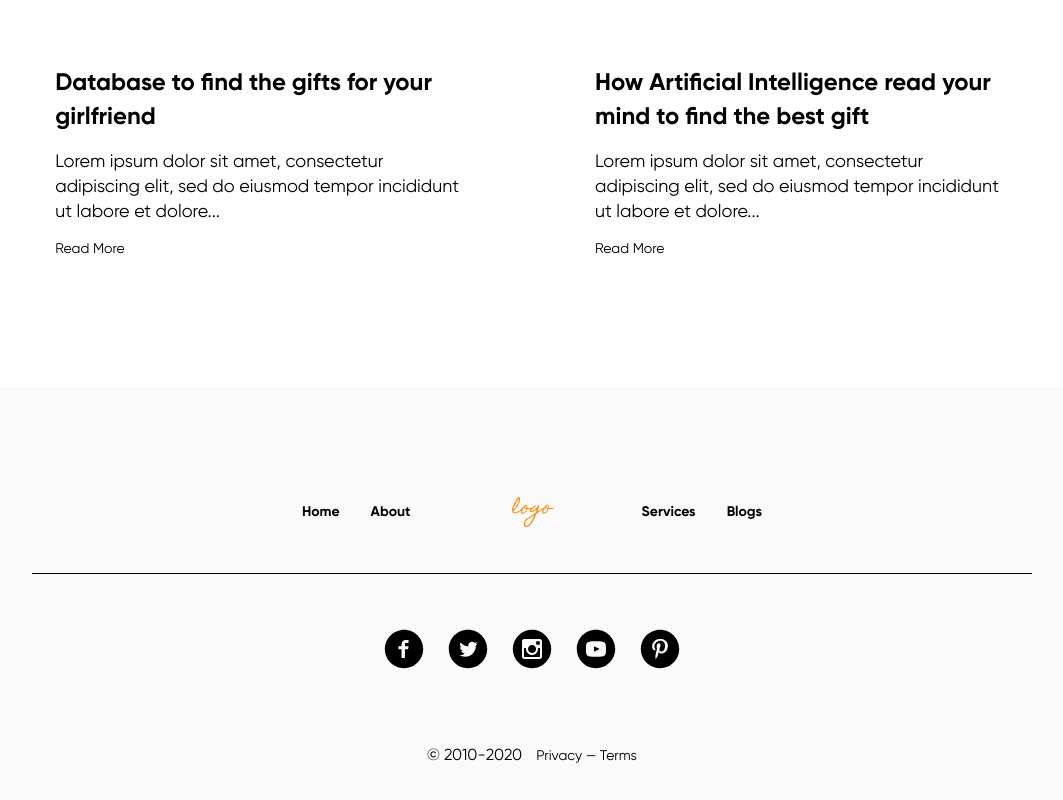
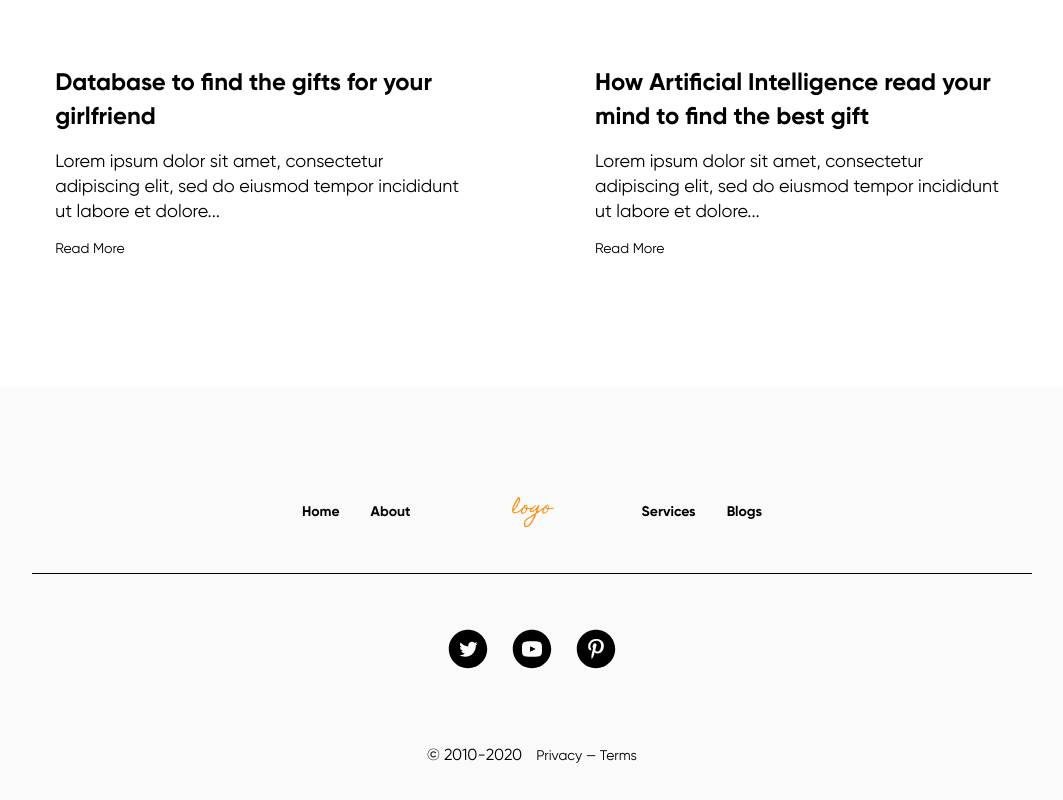
Before and after one commit to Marinicheva/giftstore, a plain HTML site: page index.html in a window 1280 px wide. Shown: the part 3110-3910 px from the top of the page, without its empty margins (108-1171 px from the left). Drawn offline with Linux system fonts and the light colour scheme.

Commit message:
fix social list

```diff
--- a/index.html
+++ b/index.html
@@ -121,23 +121,9 @@
         <div class="footer__row footer__row_content_socials">
             <ul class="footer__socials">
                 <li class="footer__social">
-                    <a href="https://ru-ru.facebook.com/" class="footer__social-link" target="blank">
-                        <svg class="footer__social-icon">
-                            <use xlink:href="./assets/icons/social-icons-sprite.svg#fb-icon"></use>
-                        </svg>
-                    </a>
-                </li>
-                <li class="footer__social">
                     <a href="https://twitter.com/" class="footer__social-link" target="blank">
                         <svg class="footer__social-icon">
                             <use xlink:href="./assets/icons/social-icons-sprite.svg#twitter-icon"></use>
-                        </svg>
-                    </a>
-                </li>
-                <li class="footer__social">
-                    <a href="https://instagram.com/" class="footer__social-link" target="blank">
-                        <svg class="footer__social-icon">
-                            <use xlink:href="./assets/icons/social-icons-sprite.svg#instagram-icon"></use>
                         </svg>
                     </a>
                 </li>
```
